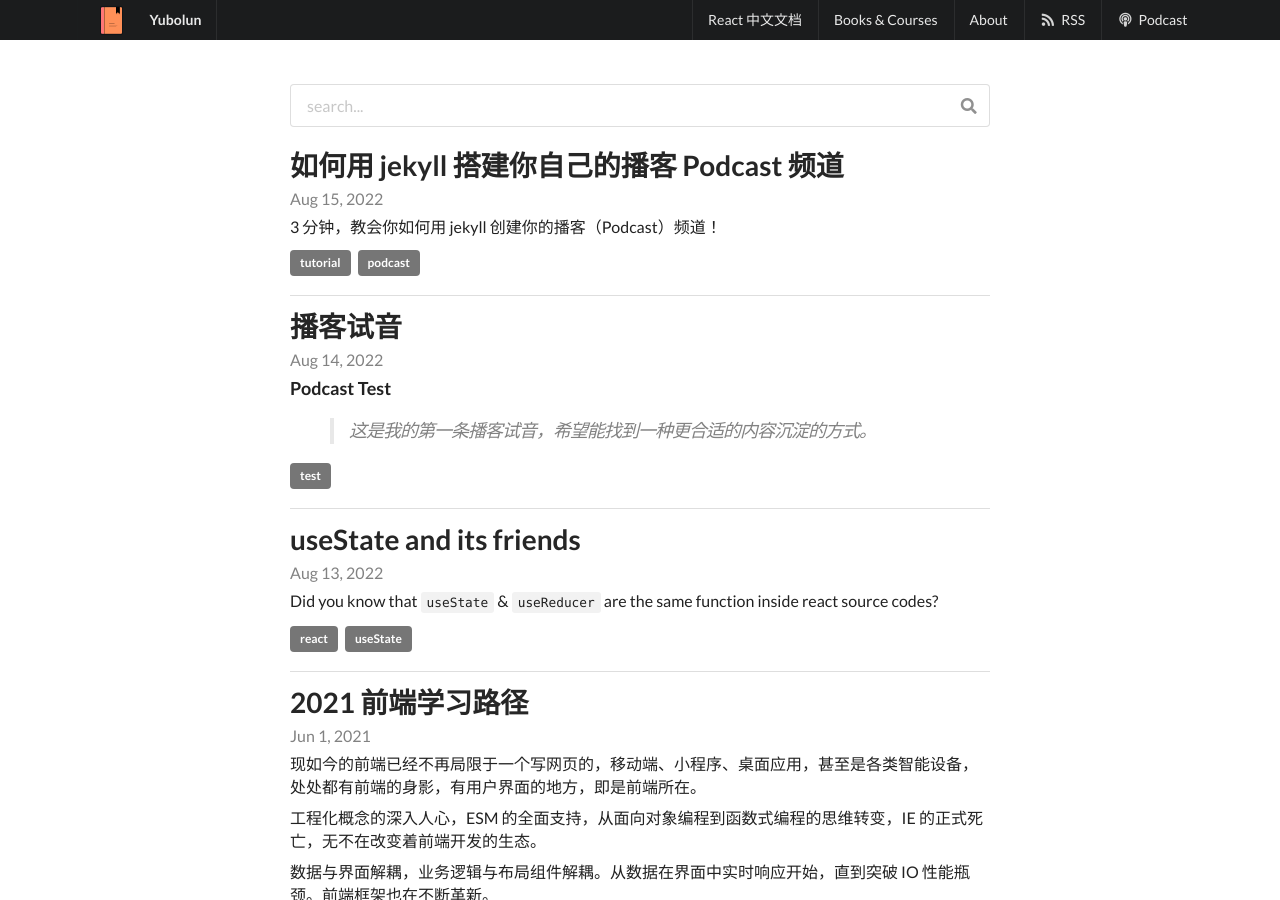
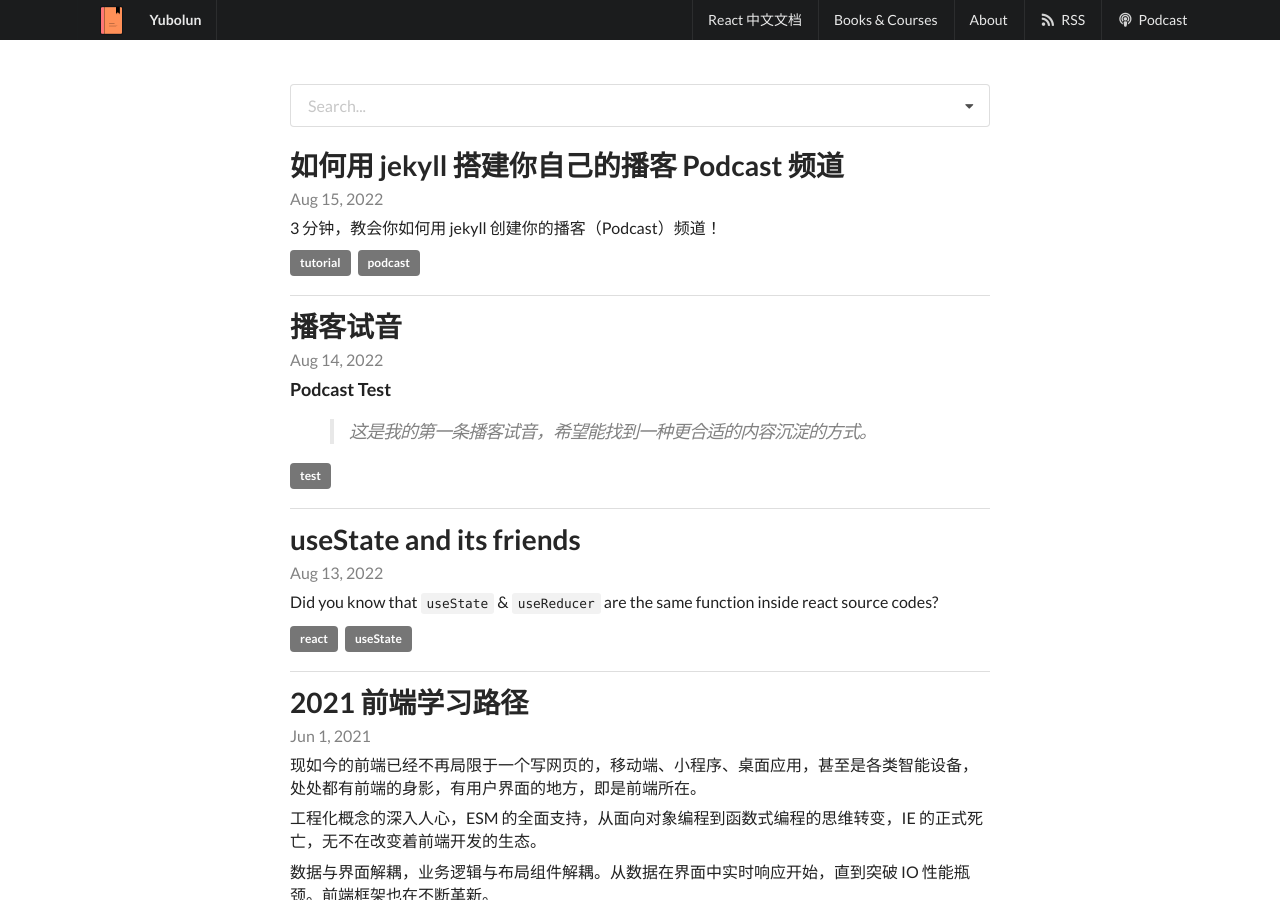
Before and after one commit to discountry/discountry.github.io, a Jekyll site: the page built from index.html, in a window 1280 px wide and 900 px high. Built offline with Jekyll 4.4.1, drawn with Linux system fonts in a browser that asks for light colours; the list of posts is cut into pages by our own code.

Commit message:
Update search.html

```diff
--- a/_includes/search.html
+++ b/_includes/search.html
@@ -1,11 +1,12 @@
 <!-- Html Elements for Search -->
 <div id="search-container">
-  <div class="ui fluid icon input">
-    <input type="text" id="search-input" placeholder="search...">
-  <i class="search icon"></i>
-</div>
-
-<div class="ui list" id="results-container"></div>
+  <div class="ui fluid search selection dropdown">
+    <i class="dropdown icon"></i>
+    <input class="search" id="search-input">
+    <div class="default text">Search...</div>
+    <div class="menu" id="results-container">
+    </div>
+  </div>
 </div>
 
 <!-- Script pointing to search-script.js -->
@@ -16,7 +17,7 @@
 SimpleJekyllSearch({
   searchInput: document.getElementById('search-input'),
   resultsContainer: document.getElementById('results-container'),
-  searchResultTemplate: '<a class="item" href="{url}">{title}</a>',
+  searchResultTemplate: '<div class="item"><a href="{url}">{title}</a></div>',
   json: '/search.json'
 })
 </script>
```
